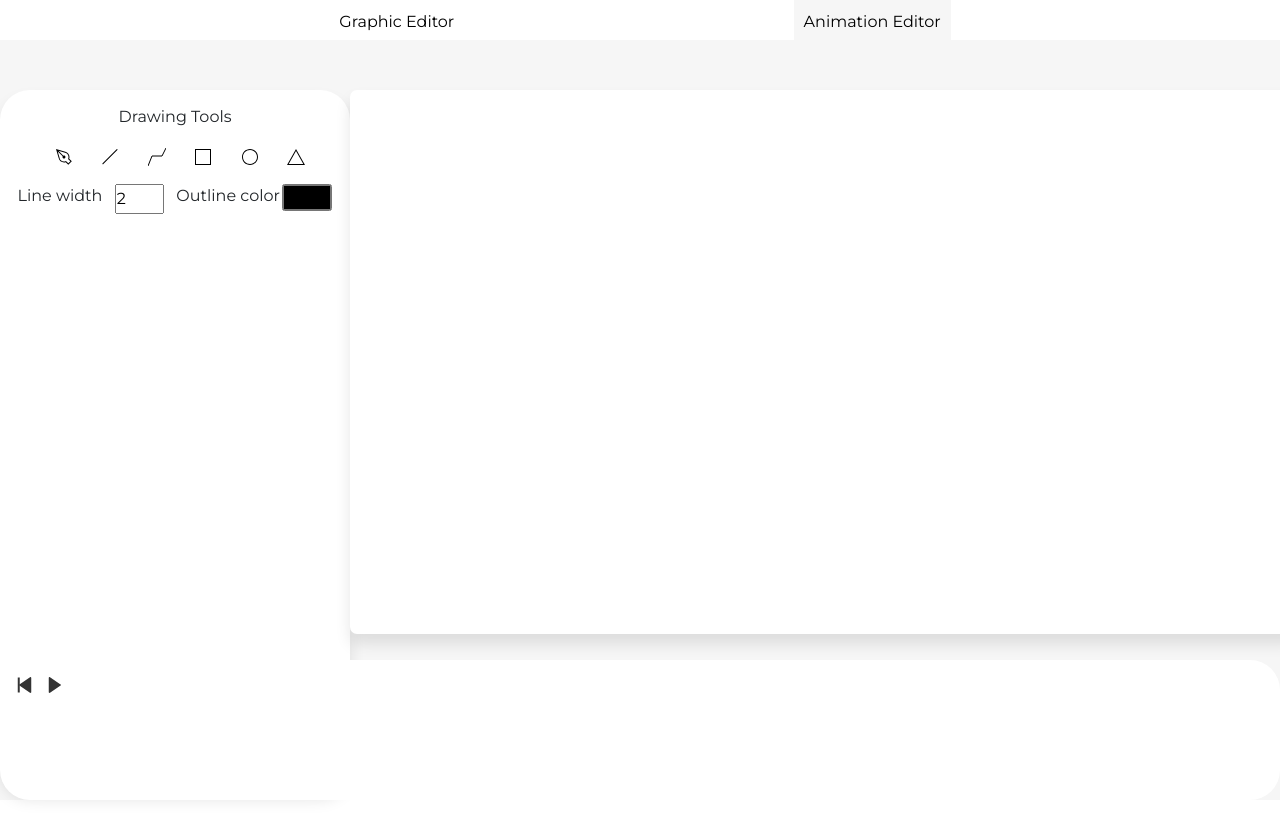
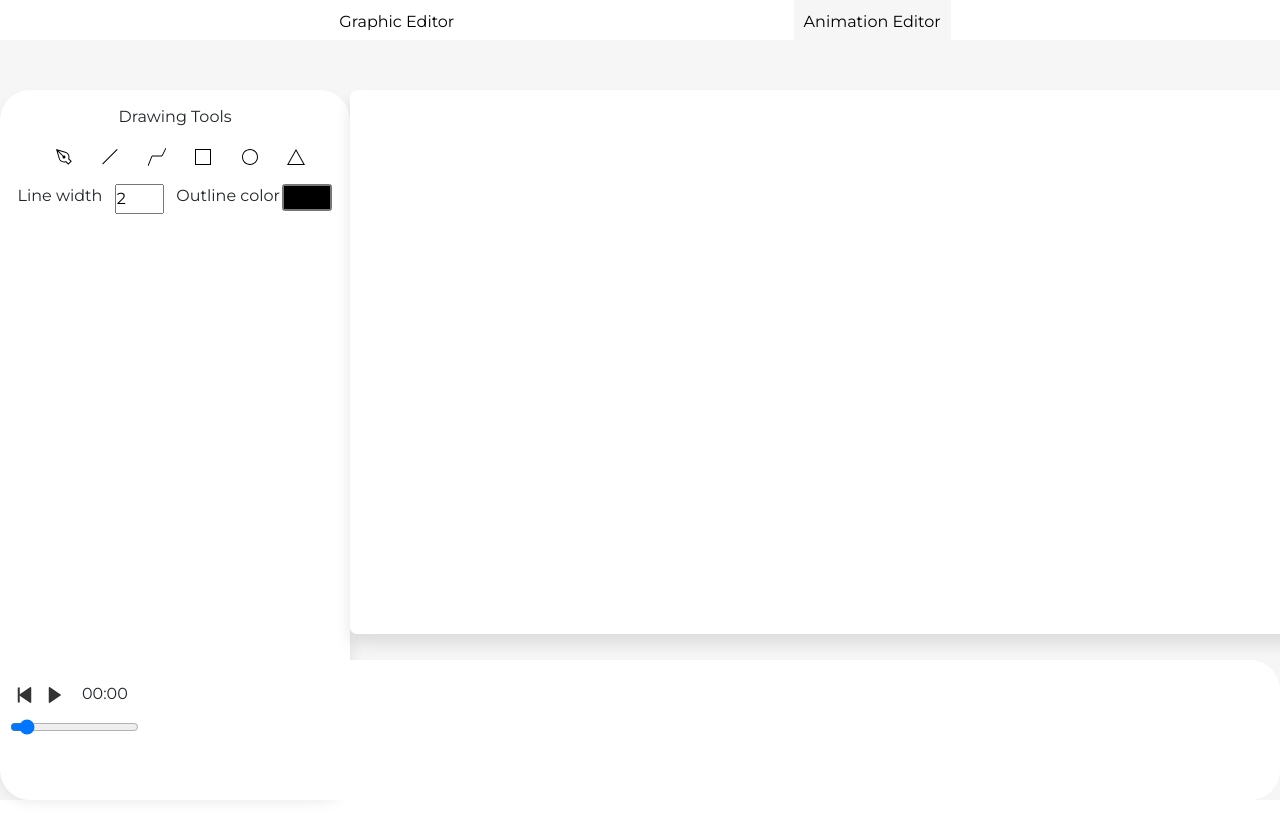
Before and after one commit to DaryaSukhanova/Story-maker, a React (Create React App) app in the folder client/: page /animation-editor in a window 1280 px wide. Shown: the top 838 px of the page. Built offline with nearby package versions, Linux system fonts and the light colour scheme.

Commit message:
added slider

```diff
--- a/client/src/components/TimelineBlock.jsx
+++ b/client/src/components/TimelineBlock.jsx
@@ -6,6 +6,10 @@ const TimelineBlock = () => {
             <div className="timeline-player">
                 <button className="btn left-stop-button" id="leftStopBtn"></button>
                 <button className="btn play-button" id="playBtn"></button>
+                <div className="timer">00:00</div>
+                <div className="slider-container">
+                    <input className="speed-slider" id="speedSlider" type="range" min="1" max="50" value="5"/>
+                </div>
             </div>
         </div>
     );
--- a/client/src/styles/timeline-block.scss
+++ b/client/src/styles/timeline-block.scss
@@ -25,3 +25,7 @@
 .timeline-player{
   padding: 10px;
 }
+.timer{
+  display: inline-block;
+  padding: 12px;
+}
```
Also changed, not shown: client/src/tools/MotionCurve.js (+1 -16 lines), 1 other file (tests, documents, lock files or other folders).
